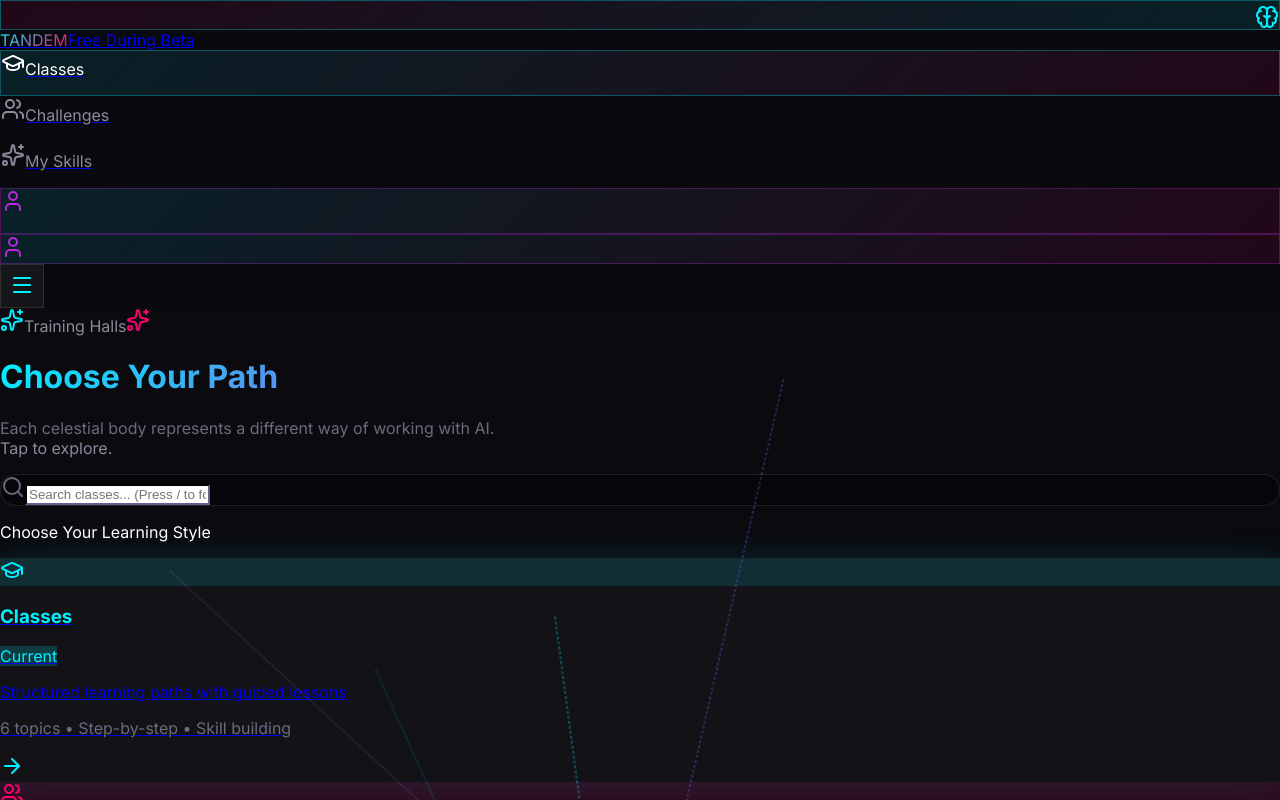
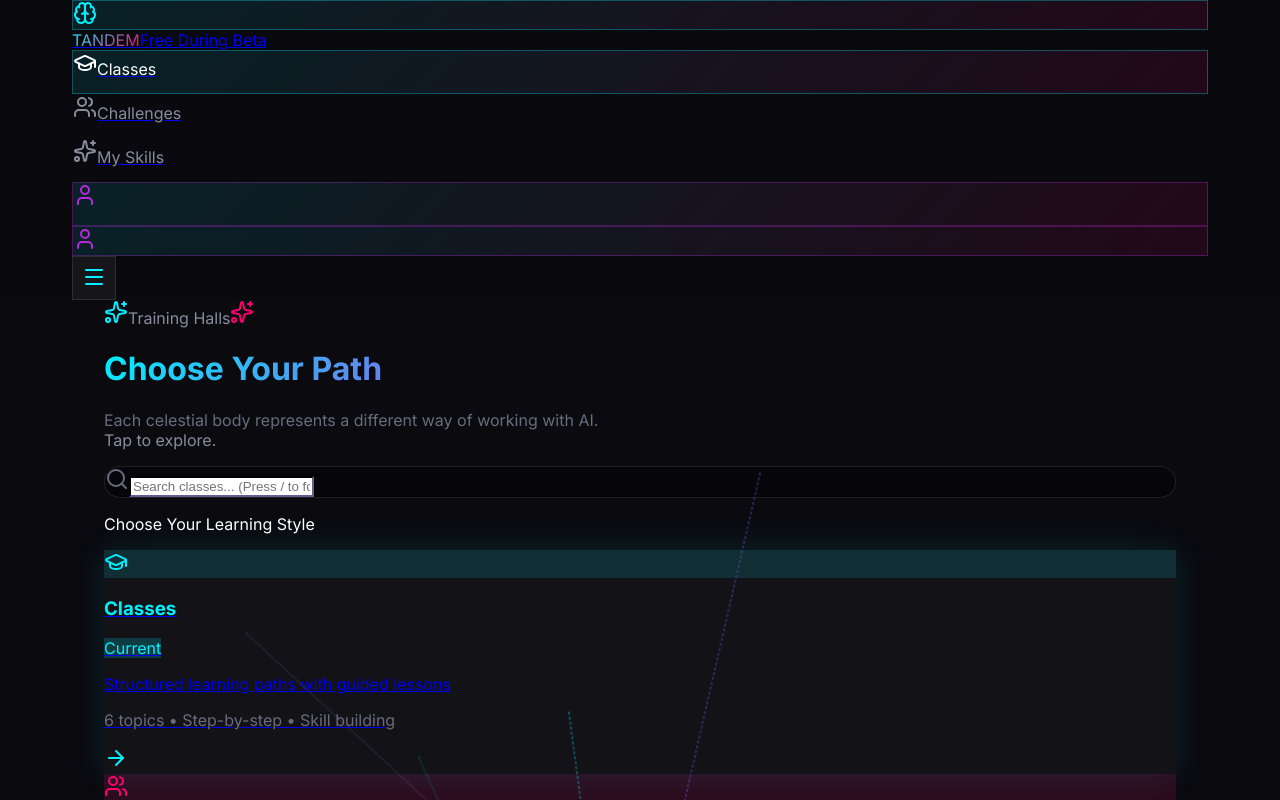
Before and after one commit to unnamedmistress/tandem-learning-platform-new, a Next.js app: page /classes in a window 1280 px wide. Shown: the top 800 px of the page. Built offline with nearby package versions, Linux system fonts and the light colour scheme.

Commit message:
fix: comprehensive center alignment fix
- Add global CSS reset with proper center alignment
- Define centered-container class with mx-auto !important
- Wrap all pages with centered-container class
- Set proper max-width: 1280px for consistency
- Force center on html, body, and all major containers

```diff
--- a/app/challenges/page.tsx
+++ b/app/challenges/page.tsx
@@ -66,7 +66,7 @@ export default function ChallengesPage() {
   };
 
   return (
-    <div className="w-full max-w-[1400px] mx-auto px-4 py-8">
+    <div className="centered-container py-8">
       <div className="max-w-2xl mx-auto text-center mb-8">
         <h1 className="text-4xl font-bold mb-4">Challenge Board</h1>
         <p className="text-lg text-muted-foreground">
--- a/app/classes/page.tsx
+++ b/app/classes/page.tsx
@@ -298,7 +298,7 @@ export default function ClassesPage() {
         ))}
       </div>
 
-      <div className="relative z-10 w-full max-w-[1400px] mx-auto px-4 py-16">
+      <div className="relative z-10 centered-container py-16">
         {/* Header */}
         <motion.div
           initial={{ opacity: 0, y: -20 }}
--- a/app/globals.css
+++ b/app/globals.css
@@ -42,6 +42,7 @@
 @layer base {
   * {
     border-color: hsl(var(--border));
+    box-sizing: border-box;
   }
 
   html, body {
@@ -52,12 +53,16 @@
     width: 100%;
     margin: 0;
     padding: 0;
+    overflow-x: hidden;
   }
 
-  /* Force center alignment on all major containers */
-  #__next, main, .container {
+  /* Force center alignment on all content */
+  #__next {
     width: 100%;
-    max-width: 100%;
+    min-height: 100vh;
+    display: flex;
+    flex-direction: column;
+    align-items: center;
   }
 
   /* Selection */
@@ -141,12 +146,6 @@
   to { transform: rotate(360deg); }
 }
 
-@keyframes border-flow {
-  0% { background-position: 0% 50%; }
-  50% { background-position: 100% 50%; }
-  100% { background-position: 0% 50%; }
-}
-
 /* Utility Classes */
 .animate-float {
   animation: float 6s ease-in-out infinite;
@@ -182,32 +181,6 @@
   animation: holographic-shimmer 3s linear infinite;
 }
 
-/* Gradient Borders */
-.border-gradient-cyan {
-  border: 2px solid transparent;
-  background: linear-gradient(var(--panel-bg), var(--panel-bg)) padding-box,
-              var(--gradient-human) border-box;
-}
-
-.border-gradient-magenta {
-  border: 2px solid transparent;
-  background: linear-gradient(var(--panel-bg), var(--panel-bg)) padding-box,
-              var(--gradient-ai) border-box;
-}
-
-.border-gradient-fusion {
-  border: 2px solid transparent;
-  background: linear-gradient(var(--panel-bg), var(--panel-bg)) padding-box,
-              var(--gradient-fusion) border-box;
-}
-
-/* Glass Effect */
-.glass {
-  background: rgba(18, 18, 26, 0.8);
-  backdrop-filter: blur(12px);
-  border: 1px solid rgba(255, 255, 255, 0.1);
-}
-
 /* Text Gradients */
 .text-gradient-human {
   background: var(--gradient-human);
@@ -230,106 +203,25 @@
   background-clip: text;
 }
 
-/* Neon Text Shadows */
-.text-glow-cyan {
-  text-shadow: 0 0 10px rgba(0, 240, 255, 0.5), 0 0 20px rgba(0, 240, 255, 0.3);
-}
-
-.text-glow-magenta {
-  text-shadow: 0 0 10px rgba(255, 0, 110, 0.5), 0 0 20px rgba(255, 0, 110, 0.3);
-}
-
-/* Skill Token Animation */
-@keyframes token-earned {
-  0% {
-    transform: scale(0) rotate(-180deg);
-    opacity: 0;
-  }
-  50% {
-    transform: scale(1.2) rotate(10deg);
-    opacity: 1;
-  }
-  100% {
-    transform: scale(1) rotate(0deg);
-    opacity: 1;
-  }
-}
-
-@keyframes token-float {
-  0%, 100% { transform: translateY(0) rotateY(0deg); }
-  50% { transform: translateY(-15px) rotateY(5deg); }
-}
-
-.animate-token-earned {
-  animation: token-earned 0.8s cubic-bezier(0.34, 1.56, 0.64, 1) forwards;
-}
-
-.animate-token-float {
-  animation: token-float 4s ease-in-out infinite;
-}
-
-/* Mirror Frame Animation */
-@keyframes mirror-spin {
-  0% { transform: rotate(0deg); }
-  100% { transform: rotate(360deg); }
-}
-
-.mirror-frame {
-  position: relative;
-}
-
-.mirror-frame::before {
-  content: '';
-  position: absolute;
-  inset: -3px;
-  border-radius: 50%;
-  background: var(--gradient-fusion);
-  animation: mirror-spin 8s linear infinite;
-  opacity: 0.5;
-}
-
-/* Neural Connection Lines */
-.neural-line {
-  stroke-dasharray: 5, 5;
-  animation: dash 1s linear infinite;
-}
-
-@keyframes dash {
-  to {
-    stroke-dashoffset: -10;
-  }
-}
-
-/* Centered container for large screens */
-.container-centered {
+/* Centered container utility */
+.centered-container {
   width: 100%;
-  max-width: 1920px;
-  margin-left: auto !important;
-  margin-right: auto !important;
+  max-width: 1200px;
+  margin-left: auto;
+  margin-right: auto;
   padding-left: 1rem;
   padding-right: 1rem;
 }
 
-/* Ensure all content is centered */
-.container {
-  margin-left: auto !important;
-  margin-right: auto !important;
-}
-
-.mx-auto {
-  margin-left: auto !important;
-  margin-right: auto !important;
-}
-
 @media (min-width: 640px) {
-  .container-centered {
+  .centered-container {
     padding-left: 1.5rem;
     padding-right: 1.5rem;
   }
 }
 
 @media (min-width: 1024px) {
-  .container-centered {
+  .centered-container {
     padding-left: 2rem;
     padding-right: 2rem;
   }
--- a/app/layout.tsx
+++ b/app/layout.tsx
@@ -35,8 +35,8 @@ export default function RootLayout({
       <body className={`${inter.variable} ${spaceGrotesk.variable} ${jetbrainsMono.variable} font-sans antialiased`}>
         <UserProvider>
           <Navigation />
-          <main className="pb-16 min-h-screen w-full flex flex-col items-center">
-            <div className="w-full max-w-[1400px] px-4 sm:px-6 lg:px-8 xl:px-12">
+          <main className="w-full flex flex-col items-center">
+            <div className="centered-container w-full">
               {children}
             </div>
           </main>
--- a/app/layout/Navigation.tsx
+++ b/app/layout/Navigation.tsx
@@ -43,7 +43,7 @@ export function Navigation() {
         borderColor: 'rgba(255, 255, 255, 0.1)',
       }}
     >
-      <div className="w-full max-w-[1400px] mx-auto px-4 h-16 flex items-center justify-between">
+      <div className="centered-container px-4 h-16 flex items-center justify-between">
         {/* Logo */}
         <Link href="/" className="flex items-center gap-3 group">
           <motion.div
--- a/app/layout/PrivacyFooter.tsx
+++ b/app/layout/PrivacyFooter.tsx
@@ -12,7 +12,7 @@ export function PrivacyFooter() {
         borderColor: 'rgba(255, 255, 255, 0.05)',
       }}
     >
-      <div className="w-full max-w-[1400px] mx-auto flex flex-col md:flex-row items-center justify-between gap-2 text-xs">
+      <div className="centered-container flex flex-col md:flex-row items-center justify-between gap-2 text-xs">
         <div className="flex items-center gap-4">
           <span style={{ color: '#6B6B7E' }}>
             Your conversations are processed locally • No data stored permanently
--- a/app/profile/page.tsx
+++ b/app/profile/page.tsx
@@ -14,7 +14,7 @@ export default function ProfilePage() {
 
   if (!user) {
     return (
-      <div className="w-full max-w-[1400px] mx-auto px-4 py-8">
+      <div className="centered-container py-8">
         <p>Loading profile...</p>
       </div>
     );
@@ -31,7 +31,7 @@ export default function ProfilePage() {
   }, {} as Record<string, number>);
 
   return (
-    <div className="w-full max-w-[1400px] mx-auto px-4 py-8">
+    <div className="centered-container py-8">
       <div className="max-w-4xl mx-auto">
         <div className="flex items-center gap-4 mb-8">
           <div className="w-16 h-16 rounded-full bg-primary/10 flex items-center justify-center">
```
